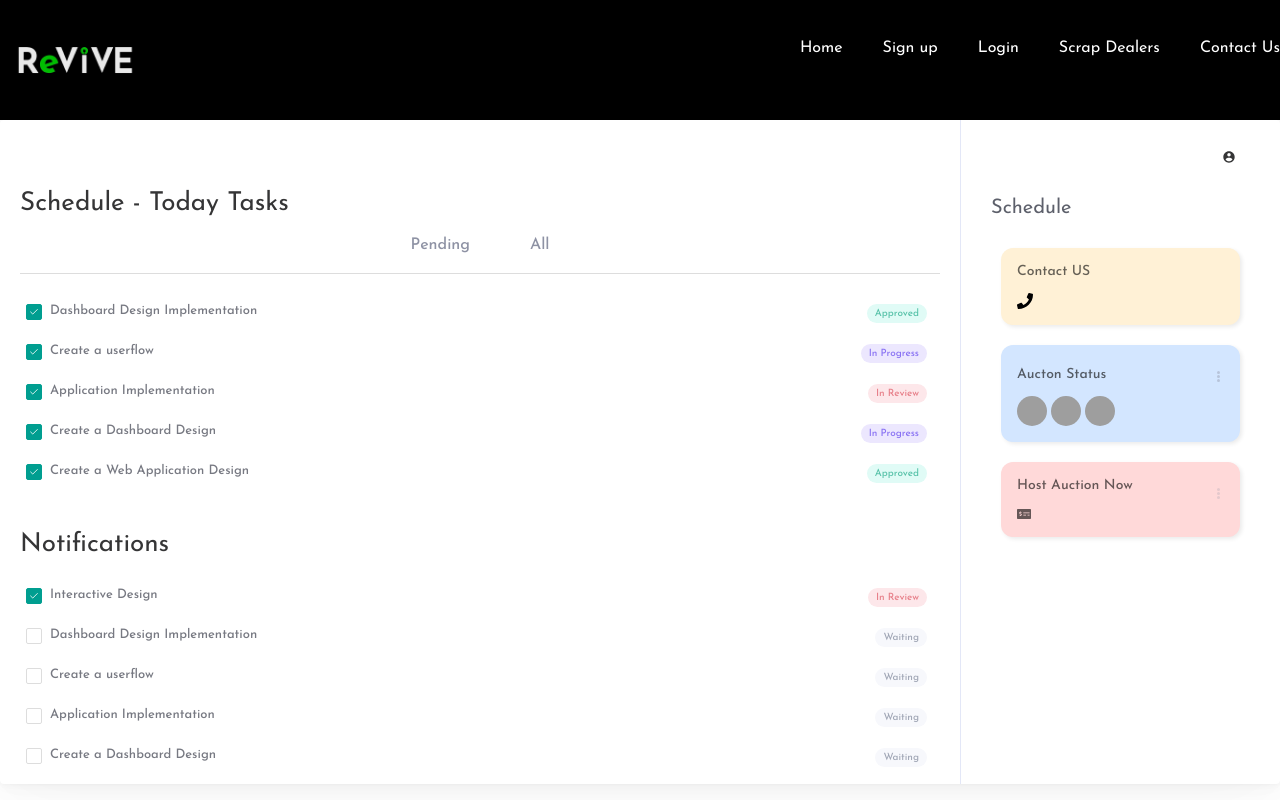
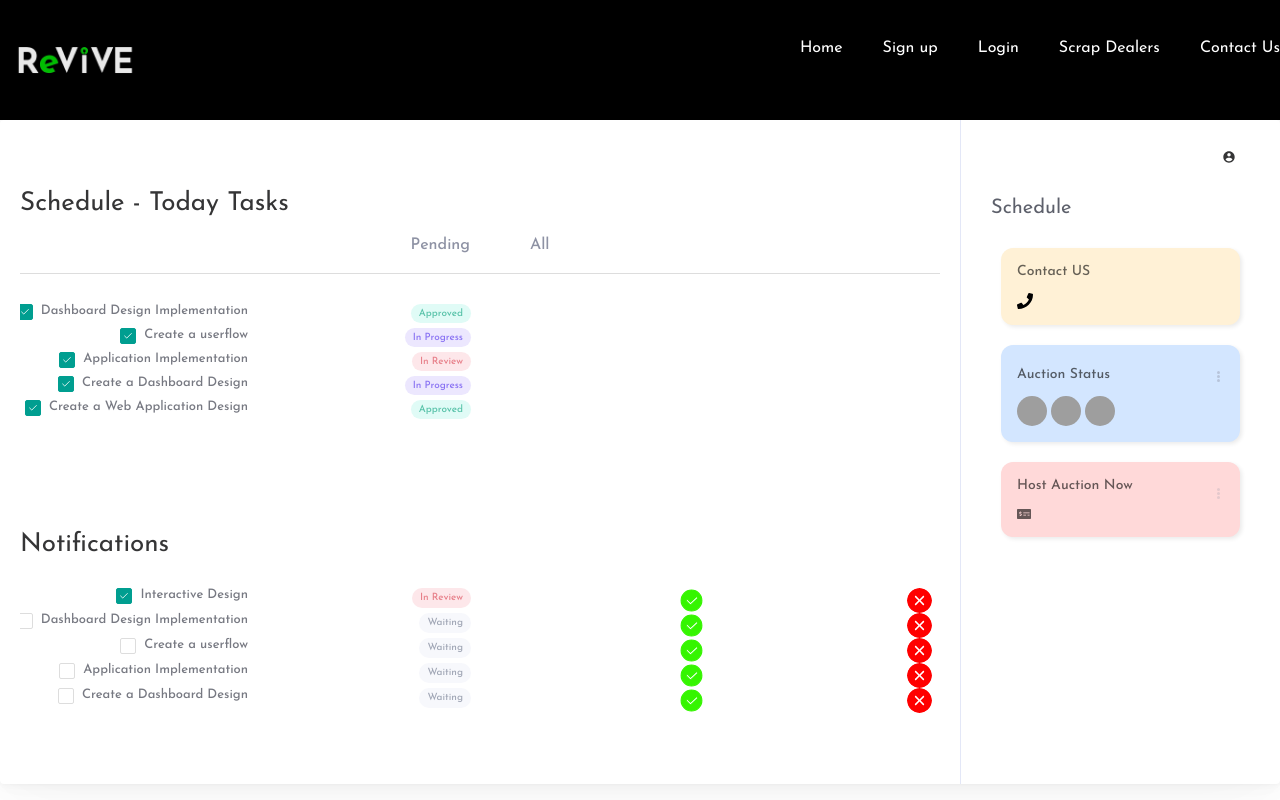
Before and after one commit to lathika-sunder/full-stack-re, a React (Vite) app in the folder revive-frontend/: page /dashboard/scrap-dealers in a window 1280 px wide. Built offline with nearby package versions, Linux system fonts and the light colour scheme; grey boxes are pictures that could not be loaded.

Commit message:
ADDED API FETCH

```diff
--- a/revive-frontend/src/pages/ScrapDealersDashboard/ScrapDealersDashboard.css
+++ b/revive-frontend/src/pages/ScrapDealersDashboard/ScrapDealersDashboard.css
@@ -104,6 +104,10 @@
     height: 10px;
     background-color: #fe4d46;
     box-shadow: 14px 0 0 0 #fbc023, 28px 0 0 0 #7dd21f;
+  }
+
+  .icons{
+    height: 25px;
   }
 
   .circle-2 {
@@ -255,7 +259,9 @@
     border-bottom: 2px solid var(--checkbox-color);
   }
 
-  .task-item { display: none; }
+  .task-item {
+    display: none;
+   }
 
   .tasks-wrapper {
     padding: 30px 0;
@@ -266,11 +272,14 @@
   }
 
   .task {
-    display: flex;
-    justify-content: space-between;
-    position: relative;
+    display: grid;
+
+    /* position: relative;
     margin-bottom: 16px;
     padding-left: 30px;
+    justify-content:  */
+    grid-template-columns: 1fr 1fr 1fr 1fr;
+    justify-items: end;
     color: var(--task-color);
     font-size: 13px;
     font-weight: 500;
@@ -282,6 +291,8 @@
     label {
       cursor: pointer;
     }
+
+
   }
 
    label .label-text { position: relative; }
--- a/revive-frontend/src/pages/ScrapDealersDashboard/ScrapDealersDashboard.jsx
+++ b/revive-frontend/src/pages/ScrapDealersDashboard/ScrapDealersDashboard.jsx
@@ -1,9 +1,13 @@
 import "./ScrapDealersDashboard.css";
 import React from "react";
 import { FaMoneyCheckAlt,  FaPhone } from "react-icons/fa";
+import tickIcon from "./../../assets/icons/tick.svg"
+import crossIcon from "./../../assets/icons/cross.svg"
 import { IoMdContact } from "react-icons/io";
 
 const ScrapDealersDashboard = () => {
+  const base_url = "http://localhost:4040/api/v1";
+
   const tasks = [
     { id: 1, description: "Dashboard Design Implementation", status: "Approved" },
     { id: 2, description: "Create a userflow", status: "In Progress" },
@@ -18,6 +22,23 @@ const ScrapDealersDashboard = () => {
     { id: 9, description: "Application Implementation", status: "Waiting" },
     { id: 10, description: "Create a Dashboard Design", status: "Waiting" },
   ];
+
+  const handleTick = () =>{
+        const token = window.localStorage.getItem("token");
+        fetch(`${base_url}/scrap-dealers/change-request-status`,{
+          method: "GET",
+          headers: {
+            'Authorization' : `${token}`,
+          }
+        }).then((res)=>res.json()).then((data)=>console.log(data));
+
+  }
+
+  const handleCross = () =>{
+    console.log("clicked!");
+  }
+
+
   return (
     <div className="task-manager">
       <div className="page-content">
@@ -70,6 +91,13 @@ const ScrapDealersDashboard = () => {
               <span className={`tag ${notifications.status.toLowerCase()}`}>
                 {notifications.status}
               </span>
+
+
+              <img src={tickIcon} className="icons" onClick={handleTick}/>
+              <img src={crossIcon} className="icons" onClick={handleCross}/>
+
+              {/* <button onClick={() => console.log("Clicked")}>Accept</button>
+              <button onClick={() => console.log("Clicked Rejected")}>Reject</button> */}
             </div>
           ))}
         </div>
@@ -91,7 +119,7 @@ const ScrapDealersDashboard = () => {
           <div className="task-box blue">
             <div className="description-task">
               <div className="time"></div>
-              <div className="task-name">Aucton Status</div>
+              <div className="task-name">Auction Status</div>
             </div>
             <div className="more-button"></div>
             <div className="members">
```
Also changed, not shown: revive-frontend/src/assets/icons/cross.svg (added), revive-frontend/src/assets/icons/tick.svg (added).
